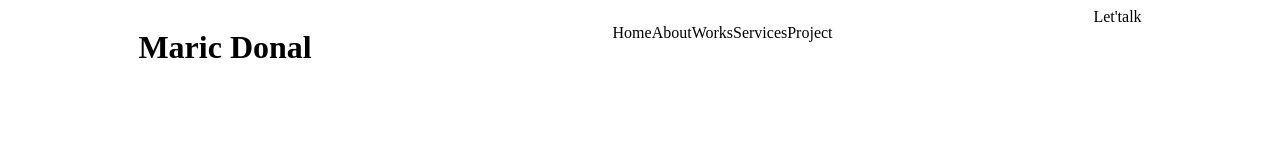
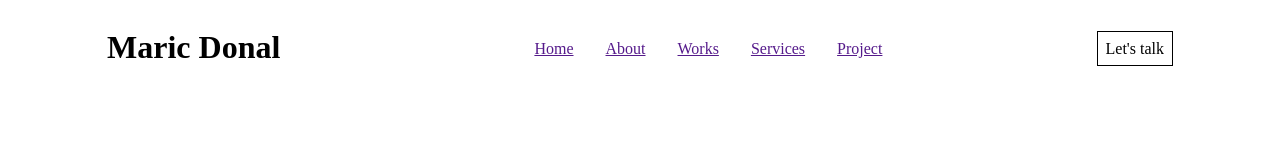
Before and after one commit to donal-R77/Portfolio-R77, a plain HTML site: page index.html in a window 1280 px wide. Drawn offline with Linux system fonts and the light colour scheme.

Commit message:
with style css

```diff
--- a/assets/style.css
+++ b/assets/style.css
@@ -4,10 +4,17 @@
 }
 .unordered-list {
     display: flex;
-    justify-content: center;
+    list-style-type: none;
+
 }
 li {
     display: flex;
-    justify-content: space-between;
-
+    padding: 1em;
 }
+.let {
+    margin-top: 2em;
+}
+.talk {
+    border: 0.1em solid;
+    padding: 0.5rem;
+}
--- a/index.html
+++ b/index.html
@@ -13,15 +13,15 @@
         </div>
         <div>
             <ul class="unordered-list">
-                <li>Home</li>
-                <li>About</li>
-                <li>Works</li>
-                <li>Services</li>
-                <li>Project</li>
+                <li><a href="">Home</a></li>
+                <li><a href="">About</a></li>
+                <li><a href="">Works</a></li>
+                <li><a href="">Services</a></li>
+                <li><a href="">Project</a></li>
             </ul>
         </div>
-        <div>
-            <span>Let'talk</span>
+        <div class="let">
+            <span class="talk">Let's talk</span>
         </div>
     </header>
 </body>
```
